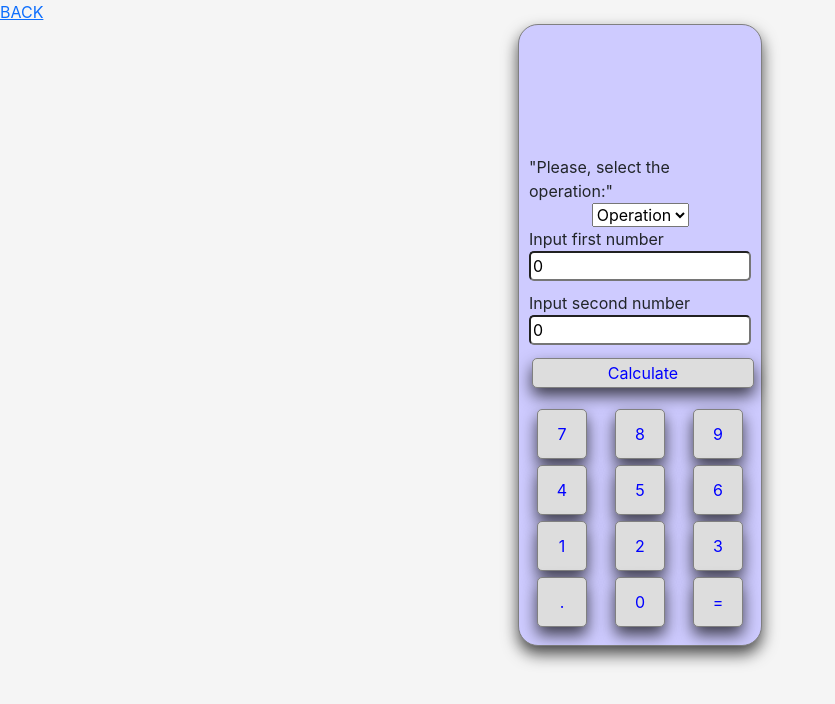
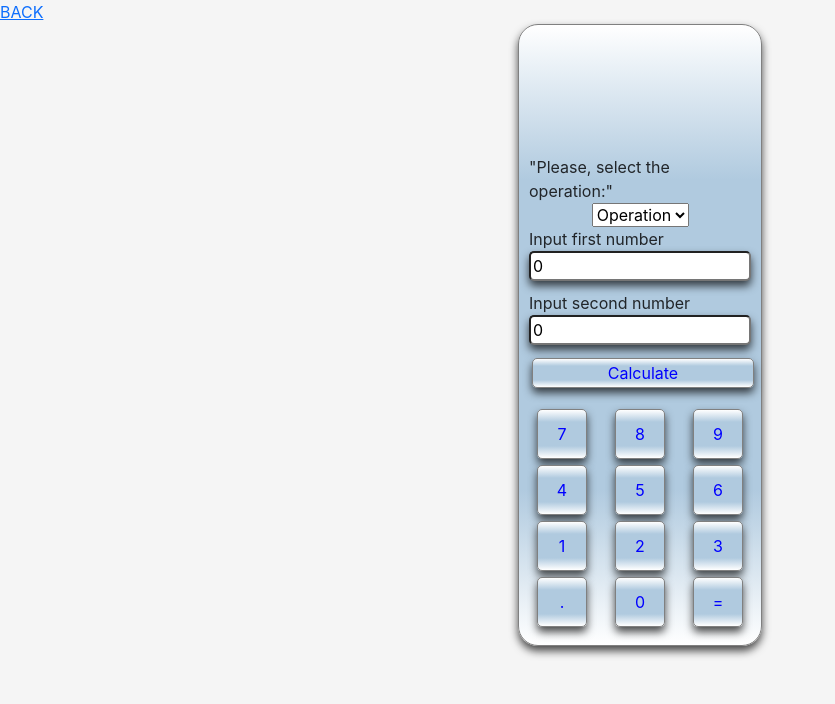
Before and after one commit to mikromajor/portfolio, a React (Create React App) app: page /calc in a window 1280 px wide. Shown: the top 704 px of the page, without its empty margins (0-835 px from the left). Built offline with nearby package versions, Linux system fonts and the light colour scheme.

Commit message:
change styles SimplCalc

```diff
--- a/src/components/SimpleCalc/components/SimpleCalc.scss
+++ b/src/components/SimpleCalc/components/SimpleCalc.scss
@@ -1,23 +1,43 @@
 $radius-big: 20px;
 $radius-btn: 5px;
 $thickness-border: 1px;
-$shadow: 0px 8px 16px 0px rgba(0, 0, 0, 0.7);
+$shadow: 0px 5px 8px 0px rgba(0, 0, 0, 0.7);
 $color-border: grey;
-$color-calc: #cecbff;
-$color-main: linear-gradient(
-  135deg,
-  rgb(240, 240, 240),
-  blue
+$color-calc: linear-gradient(
+  white,
+  rgb(176, 202, 223) 25%,
+  rgb(176, 202, 223) 75%,
+  white
 );
-$color__btn-hover: linear-gradient(
+$color-error: rgb(255, 188, 188);
+$color-results: linear-gradient(
+  rgb(211, 235, 255),
+  rgb(187, 255, 155) 25%,
+  rgb(187, 255, 155) 75%,
+  rgb(211, 235, 255)
+);
+$color-btn: linear-gradient(
+  white,
+  rgb(176, 202, 223) 25%,
+  rgb(176, 202, 223) 75%,
+  white
+);
+$color-hover: linear-gradient(
   135deg,
   rgb(255, 255, 255),
-  rgb(80, 80, 255)
+  rgb(255, 248, 144)
 );
-$color__btn-active: linear-gradient(
+$color-btn-active: linear-gradient(
   135deg,
   rgb(255, 255, 255),
   rgb(80, 255, 173)
+);
+$color-scroll: linear-gradient(
+  90deg,
+  white,
+  rgb(176, 202, 223) 25%,
+  rgb(176, 202, 223) 75%,
+  white
 );
 %flex-column {
   display: flex;
@@ -29,6 +49,29 @@ $color__btn-active: linear-gradient(
   align-items: center;
   width: 100vw;
 }
+%monitor {
+  text-align: center;
+  width: 100%;
+  height: 100%;
+  padding-top: 10px;
+  padding-left: 5px;
+  font: 22px Roboto;
+  font-weight: bold;
+  overflow: auto;
+  border: $thickness-border solid $color-border;
+  border-radius: $radius-big;
+  -webkit-overflow-scrolling: auto;
+  &::-webkit-scrollbar {
+    height: 15px;
+  }
+  &::-webkit-scrollbar-thumb {
+    background: $color-scroll;
+    border-radius: $radius-big;
+  }
+  &::-webkit-scrollbar-thumb:hover {
+    background: $color-hover;
+  }
+}
 
 .simpleCalc {
   width: 244px;
@@ -39,10 +82,19 @@ $color__btn-active: linear-gradient(
   border-radius: $radius-big;
   background: $color-calc;
   box-shadow: $shadow;
-  &__monitor {
+
+  &__screen {
     visibility: hidden;
     height: 120px;
     box-sizing: border-box;
+  }
+  &__results {
+    background: $color-results;
+    @extend %monitor;
+  }
+  &__warning {
+    background-color: $color-error;
+    @extend %monitor;
   }
   &__selector {
     display: block;
@@ -55,9 +107,11 @@ $color__btn-active: linear-gradient(
   }
   &__input {
     margin-bottom: 10px;
+
     input {
       width: 100%;
       border-radius: 5px;
+      box-shadow: $shadow;
     }
   }
   &__buttons {
@@ -77,51 +131,19 @@ $color__btn-active: linear-gradient(
     margin: 3px;
     border: 1px solid $color-border;
     border-radius: 5px;
-    background-color: rgb(221, 221, 221);
+    background: $color-btn;
     color: blue;
     box-shadow: $shadow;
     cursor: pointer;
     &:hover {
-      background: $color__btn-hover;
+      background: $color-hover;
     }
     &:active {
-      background: $color__btn-active;
+      background: $color-btn-active;
     }
     &-calculate {
       width: 100%;
       height: 30px;
     }
   }
-  .results,
-  .warning {
-    @extend %flex-column;
-    flex-wrap: wrap;
-    justify-content: center;
-    align-items: center;
-    width: 100%;
-    height: 100%;
-    background-color: yellow;
-    overflow: auto;
-    border: $thickness-border solid $color-border;
-    border-radius: $radius-big;
-    h2,
-    h3 {
-      margin: 0;
-    }
-    &::-webkit-scrollbar {
-      height: 15px;
-    }
-    &::-webkit-scrollbar-thumb {
-      background-color: $color-calc;
-      border-radius: $radius-big;
-    }
-  }
-  // .results::-webkit-scrollbar {
-  //   height: 15px;
-  // }
-
-  // .results::-webkit-scrollbar-thumb {
-  //   background-color: $color-calc;
-  //   border-radius: $radius-big;
-  // }
 }
--- a/src/components/SimpleCalc/components/SimpleCalc.tsx
+++ b/src/components/SimpleCalc/components/SimpleCalc.tsx
@@ -22,7 +22,7 @@ export const SimpleCalc = () => {
       <div className='wrap'>
         <div className='simpleCalc'>
           <div
-            className='simpleCalc__monitor'
+            className='simpleCalc__screen'
             style={
               error || result !== ""
                 ? { visibility: "visible" }
@@ -30,9 +30,15 @@ export const SimpleCalc = () => {
             }
           >
             {error ? (
-              <Warning message={error} styles={"warning"} />
+              <Warning
+                message={error}
+                styles={"simpleCalc__warning"}
+              />
             ) : (
-              <Results result={result} styles={"results"} />
+              <Results
+                result={result}
+                styles={"simpleCalc__results"}
+              />
             )}
           </div>
           <Select />
--- a/src/components/SimpleCalc/ui/Results/Results.tsx
+++ b/src/components/SimpleCalc/ui/Results/Results.tsx
@@ -8,8 +8,8 @@ export const Results = ({
 }: ResultsProps) => {
   return (
     <div className={styles}>
-      <h3>Rounded result: </h3>
-      <h2>{result}</h2>
+      <h4>Rounded result: </h4>
+      <p>{result}</p>
     </div>
   );
 };
--- a/src/components/SimpleCalc/ui/Warning/Warning.tsx
+++ b/src/components/SimpleCalc/ui/Warning/Warning.tsx
@@ -5,9 +5,5 @@ export const Warning = ({
   styles: string;
   message: string;
 }) => {
-  return (
-    <div className={styles}>
-      <h2>{message}</h2>
-    </div>
-  );
+  return <p className={styles}>{message}</p>;
 };
--- a/src/store/reducer/simpleCalcReducer/utils/calculation.ts
+++ b/src/store/reducer/simpleCalcReducer/utils/calculation.ts
@@ -16,7 +16,7 @@ export const calculation = (newState: MathReducerState) => {
         break;
       case "/":
         if (Y === 0) {
-          newState.error = "Cannot be divided by zero.";
+          newState.error = "Can't be divided by zero.";
         } else {
           newState.result = (Math.floor(X / Y) * 100) / 100;
         }
```
